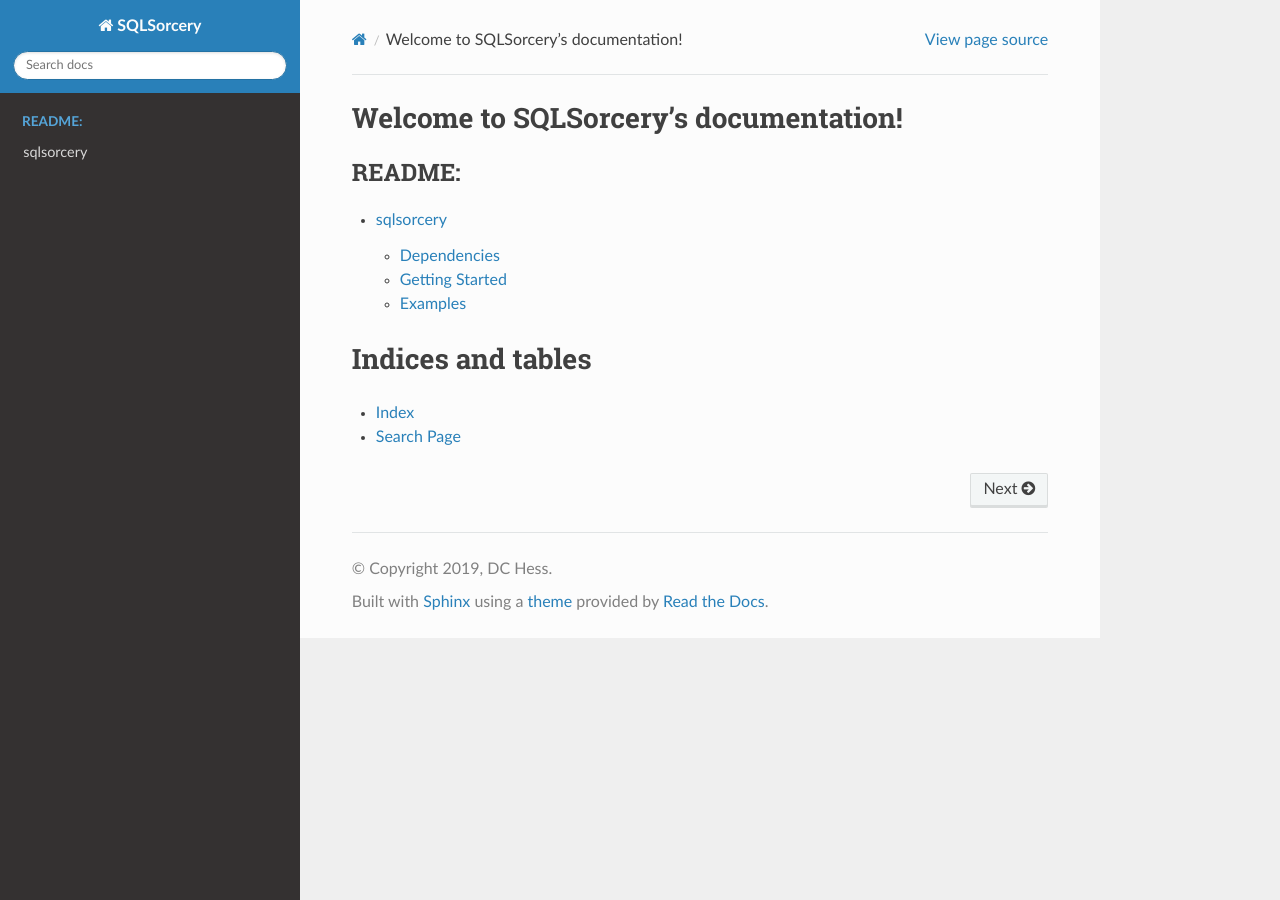
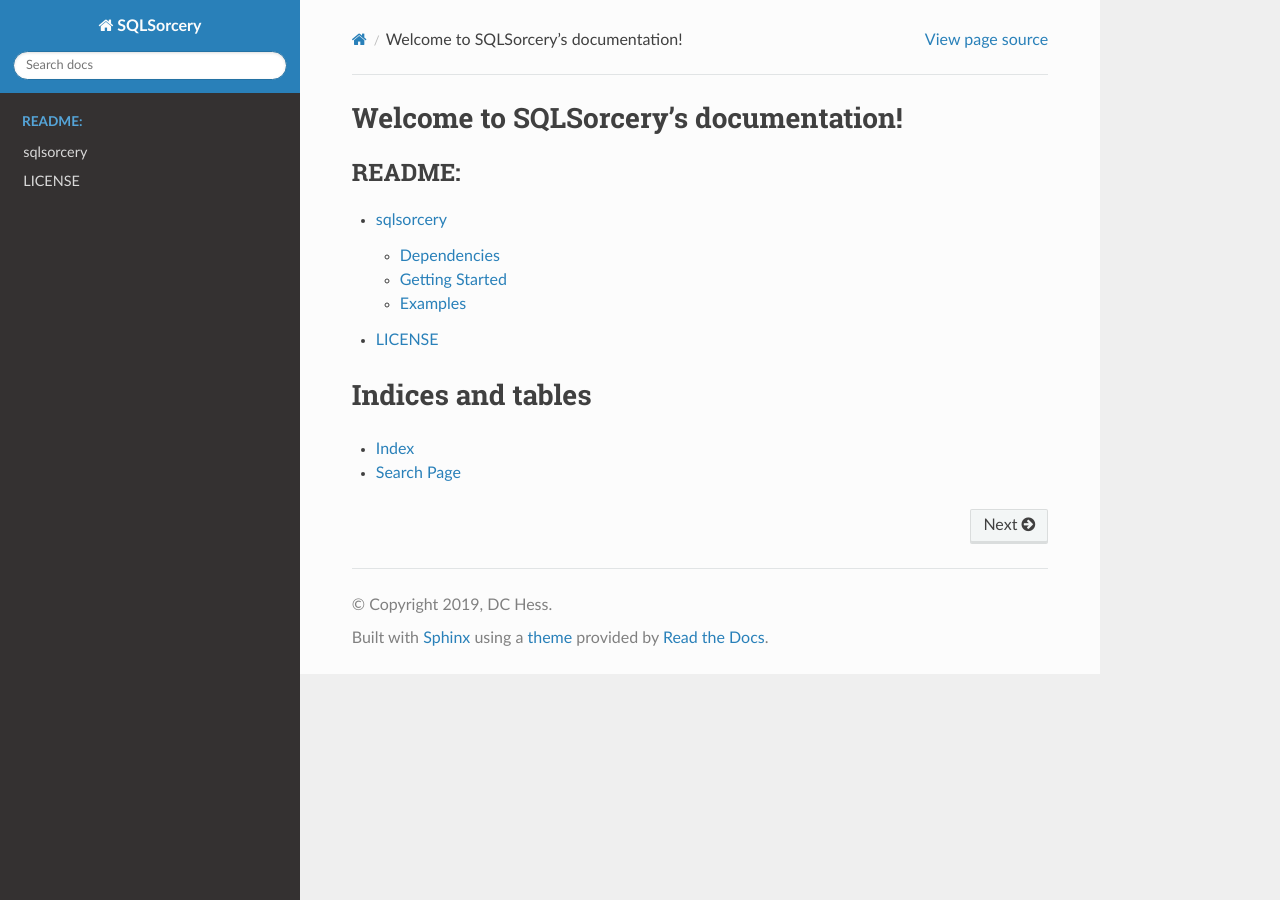
Before and after one commit to kippnorcal/sqlsorcery, a Sphinx documentation site: the page built from docs/source/index.rst, in a window 1280 px wide. Built offline with Sphinx 7.4.7 and the Read the Docs theme 2.0.0, drawn with Linux system fonts in a browser that asks for light colours.

Commit message:
Add license to docs

```diff
--- a/docs/source/index.rst
+++ b/docs/source/index.rst
@@ -11,6 +11,7 @@ Welcome to SQLSorcery's documentation!
    :caption: README:
 
    readme
+   license
 
 Indices and tables
 ==================
--- /dev/null
+++ b/docs/source/license.rst
@@ -0,0 +1,3 @@
+LICENSE
+=======
+.. include:: ../../LICENSE
```
